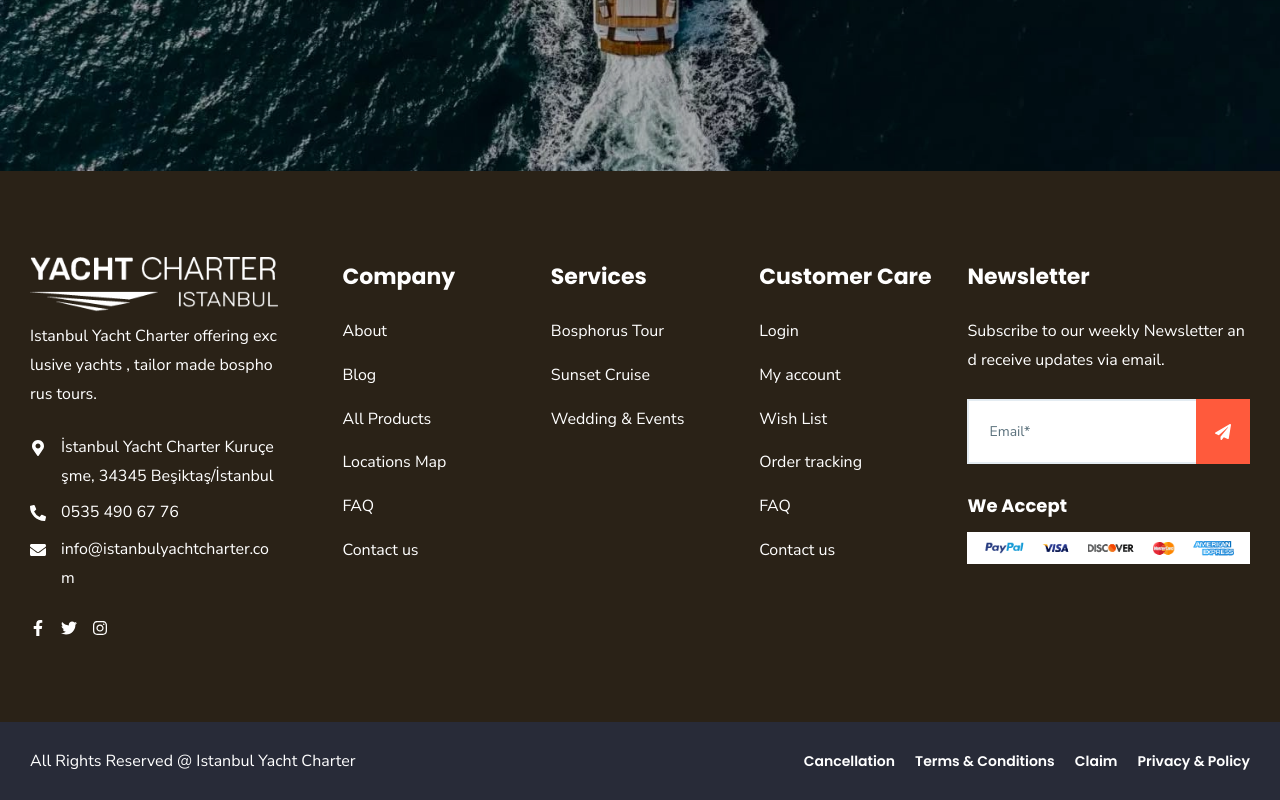
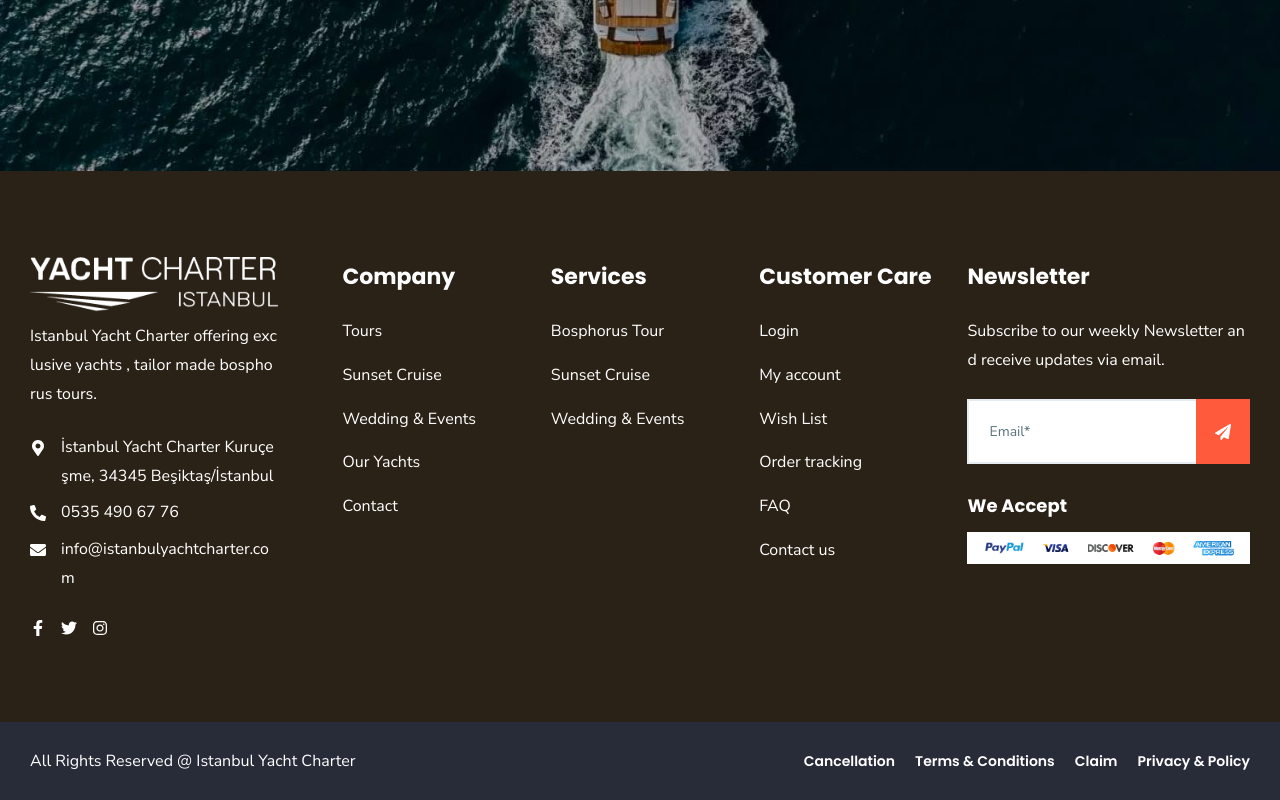
Before and after one commit to bbarisguness/IstanbulYachtCharterClient, a Next.js app: page / in a window 1280 px wide. Shown: the part 6671-7471 px from the top of the page. Built offline with nearby package versions, Linux system fonts and the light colour scheme.

Commit message:
Footer updated

```diff
--- a/src/components/footer/footer.jsx
+++ b/src/components/footer/footer.jsx
@@ -100,22 +100,19 @@
                   <div className="footer-menu">
                     <ul>
                       <li>
-                        <Link href="/about-us">About</Link>
+                        <Link href="/all-tour">Tours</Link>
                       </li>
                       <li>
-                        <Link href="/blog">Blog</Link>
+                        <Link href="/sunset-cruise">Sunset Cruise</Link>
                       </li>
                       <li>
-                        <Link href="/shop">All Products</Link>
+                        <Link href="/wedding-and-events">Wedding & Events</Link>
                       </li>
                       <li>
-                        <Link href="/locations">Locations Map</Link>
+                        <Link href="/all-yacht">Our Yachts</Link>
                       </li>
                       <li>
-                        <Link href="/faq">FAQ</Link>
-                      </li>
-                      <li>
-                        <Link href="/contact">Contact us</Link>
+                        <Link href="/contact">Contact</Link>
                       </li>
                     </ul>
                   </div>
```
